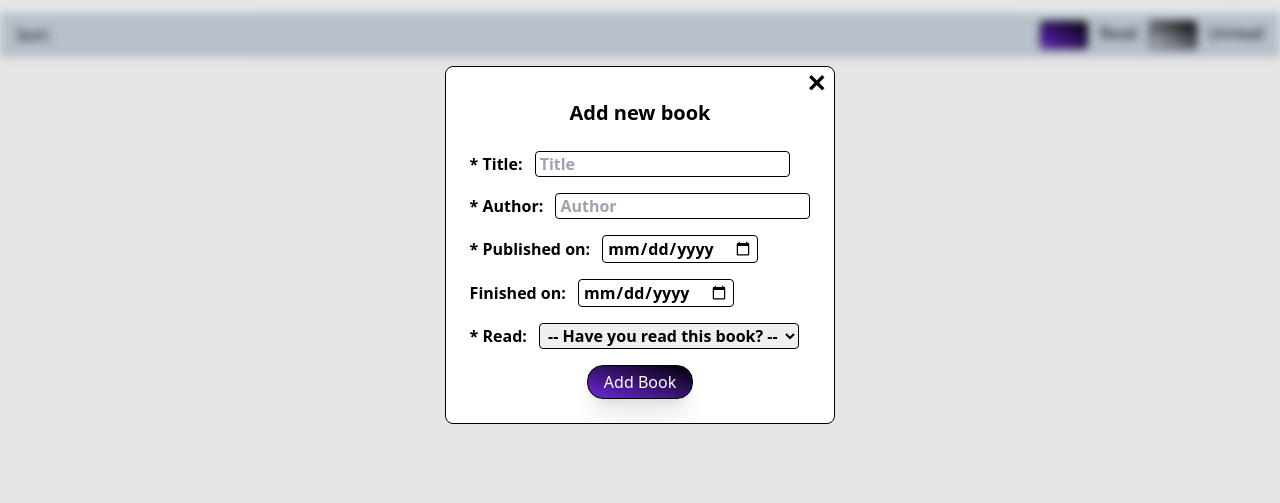
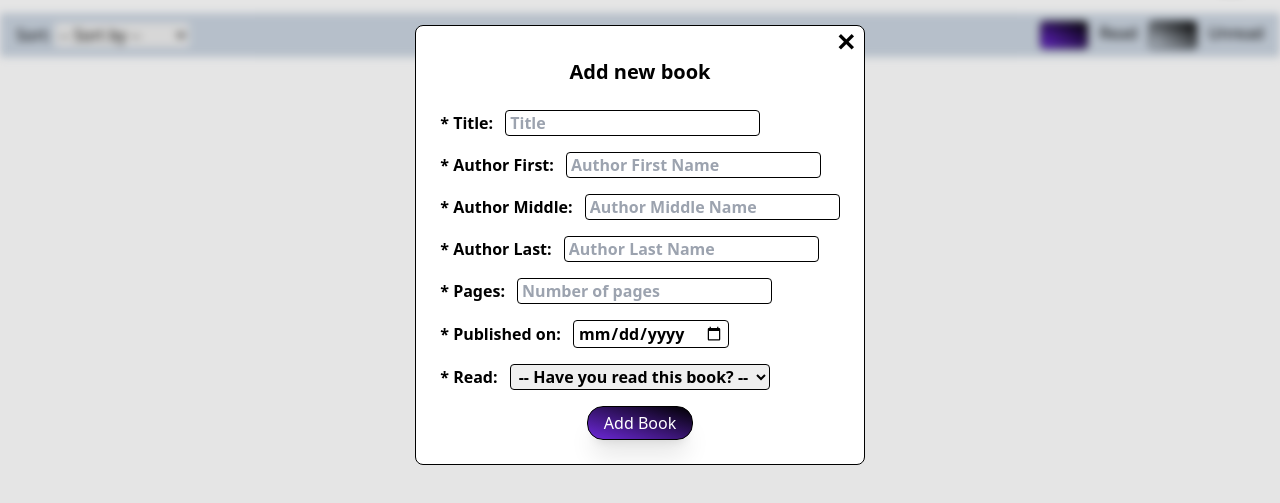
Before and after one commit to AmberlySB/library, a website: page index.html in a window 1280 px wide. Both pictures are taken after a click on the element "library_add". Shown: the part 155-658 px from the top of the page. Drawn offline with nearby package versions, Linux system fonts and the light colour scheme.

Commit message:
Add options for sorting books

```diff
--- a/index.html
+++ b/index.html
@@ -25,9 +25,9 @@
           </p>
           <div class="flex justify-between md:text-xl xl:text-2xl">
             <ul>
-              <li>Books in Library: 0</li>
+              <li>Books in Library: <span id="books-total">0</span></li>
               <li>Read: <span id="books-read">0</span></li>
-              <li id="books-unread">Unread: 0</li>
+              <li>Unread: <span id="books-unread">0</span></li>
             </ul>
             <div class="flex flex-col justify-between">
               <span
@@ -48,7 +48,17 @@
           id="utility-bar"
           class="flex items-center justify-between px-4 py-2 mt-4 bg-slate-300"
         >
-          <p>Sort:</p>
+          <p>
+            Sort:
+            <select name="sort" id="sort" onchange="sortBooks(value)">
+              <option value="">-- Sort by --</option>
+              <option value="title">Title</option>
+              <option value="authorFirst">Author First</option>
+              <option value="authorLast">Author Last</option>
+              <option value="pages">Pages</option>
+              <option value="datePublished">Date Published</option>
+            </select>
+          </p>
           <div class="flex justify-between w-56">
             <div
               class="w-12 border border-black border-solid rounded h-7 bg-gradient-to-tr from-violet-700 to-black"
@@ -89,13 +99,43 @@
               class="px-1 ml-2 border border-black border-solid rounded focus:outline-violet-700"
               required
           /></label>
-          <label for="author" aria-required="true" class="font-semibold"
-            >* Author:
+          <label for="authorFirst" aria-required="true" class="font-semibold"
+            >* Author First:
             <input
               type="text"
-              id="author"
-              name="author"
-              placeholder="Author"
+              id="authorFirst"
+              name="authorFirst"
+              placeholder="Author First Name"
+              class="px-1 ml-2 border border-black border-solid rounded focus:outline-violet-700"
+              required
+          /></label>
+          <label for="authorMiddle" aria-required="true" class="font-semibold"
+            >* Author Middle:
+            <input
+              type="text"
+              id="authorMiddle"
+              name="authorMiddle"
+              placeholder="Author Middle Name"
+              class="px-1 ml-2 border border-black border-solid rounded focus:outline-violet-700"
+              required
+          /></label>
+          <label for="authorLast" aria-required="true" class="font-semibold"
+            >* Author Last:
+            <input
+              type="text"
+              id="authorLast"
+              name="authorLast"
+              placeholder="Author Last Name"
+              class="px-1 ml-2 border border-black border-solid rounded focus:outline-violet-700"
+              required
+          /></label>
+          <label for="pages" aria-required="true" class="font-semibold"
+            >* Pages:
+            <input
+              type="text"
+              id="pages"
+              name="pages"
+              placeholder="Number of pages"
               class="px-1 ml-2 border border-black border-solid rounded focus:outline-violet-700"
               required
           /></label>
@@ -108,15 +148,6 @@
               placeholder="MM/DD/YYYY"
               class="px-1 ml-2 border border-black border-solid rounded focus:outline-violet-700"
               required
-          /></label>
-          <label for="dateFinished" class="font-semibold"
-            >Finished on:
-            <input
-              type="date"
-              id="dateFinished"
-              name="dateFinished"
-              placeholder="MM/DD/YYYY"
-              class="px-1 ml-2 border border-black border-solid rounded focus:outline-violet-700"
           /></label>
           <label for="readStatus" aria-required="true" class="font-semibold"
             >* Read:
--- a/main.js
+++ b/main.js
@@ -2,9 +2,14 @@ const cards = document.getElementById('cards');
 const addBook = document.getElementById('library-add');
 const closeModal = document.getElementById('close-modal');
 const dialog = document.getElementById('dialog');
+const booksTotal = document.getElementById('books-total');
+const booksRead = document.getElementById('books-read');
+const booksUnread = document.getElementById('books-unread');
 const library = [];
 
+let bookCount = 0;
 let readCount = 0;
+let unreadCount = 0;
 
 addBook.addEventListener('click', () => {
   dialog.showModal();
@@ -17,25 +22,55 @@ closeModal.addEventListener('click', () => {
   document.querySelector('body').classList.remove('blur-sm');
 });
 
-function Book(title, author, datePublished, dateFinished, readStatus) {
+function Book(
+  title,
+  authorFirst,
+  authorMiddle,
+  authorLast,
+  pages,
+  datePublished,
+  readStatus
+) {
   {
     this.title = title;
-    this.author = author;
+    this.authorFirst = authorFirst;
+    this.authorMiddle = authorMiddle;
+    this.authorLast = authorLast;
+    this.pages = pages;
     this.datePublished = datePublished;
-    this.dateFinished = dateFinished;
     this.readStatus = readStatus;
+    this.info = function () {
+      const infoStr =
+        this.title +
+        ' by ' +
+        this.authorFirst +
+        ' ' +
+        this.authorMiddle +
+        ' ' +
+        this.authorLast +
+        ' is ' +
+        this.pages +
+        ' pages long, published on ' +
+        this.datePublished;
+      return infoStr;
+    };
   }
 }
 
 function addBookToLibrary() {
   const newBook = new Book(
     title.value,
-    author.value,
+    authorFirst.value,
+    authorMiddle.value,
+    authorLast.value,
+    pages.value,
     datePublished.value,
-    dateFinished.value,
     readStatus.value
   );
+  console.log(newBook.info());
   library.push(newBook);
+  bookCount = library.length;
+  booksTotal.textContent = bookCount;
   createCard();
   displayLibrary();
 }
@@ -52,16 +87,23 @@ function displayLibrary() {
         .appendChild(document.createTextNode(book.title));
       currentElement
         .appendChild(document.createElement('li'))
-        .appendChild(document.createTextNode('By: ' + book.author));
+        .appendChild(
+          document.createTextNode(
+            'By: ' +
+              book.authorFirst +
+              ' ' +
+              book.authorMiddle +
+              ' ' +
+              book.authorLast
+          )
+        );
+      currentElement
+        .appendChild(document.createElement('li'))
+        .appendChild(document.createTextNode('Pages: ' + book.pages));
       currentElement
         .appendChild(document.createElement('li'))
         .appendChild(
           document.createTextNode('Date Published: ' + book.datePublished)
-        );
-      currentElement
-        .appendChild(document.createElement('li'))
-        .appendChild(
-          document.createTextNode('Date Finished: ' + book.dateFinished)
         );
       book.display = true;
       const inputLabel = document.createElement('label');
@@ -107,9 +149,8 @@ function displayLibrary() {
       );
       currentElement.appendChild(inputToggle);
       currentElement.appendChild(inputLabel);
-      if (book.readStatus === true) {
+      if (book.readStatus === 'true') {
         document.getElementById(`toggle-read-${[index]}`).checked = true;
-        console.log(index);
       }
     }
   });
@@ -147,28 +188,120 @@ function createId() {
     card.setAttribute('id', `book-${[index]}`)
   );
   const bookList = document.querySelectorAll('#cards > div > ul');
-  console.log(bookList);
   bookList.forEach((list, index) => list.setAttribute('id', `list-${[index]}`));
 }
 
 function toggleCard() {
-  const booksRead = document.getElementById('books-read');
-  const booksUnread = document.getElementById('books-unread');
+  const checkedCount = [];
   library.forEach((book, index) => {
     const currentElement = document.getElementById(`toggle-read-${[index]}`);
     const currentBook = document.getElementById(`book-${[index]}`);
     if (currentElement.checked) {
+      checkedCount.push(currentElement);
       currentBook.classList.remove('from-slate-300');
       currentBook.classList.add('from-violet-700');
-      console.log('checked: ', readCount);
-      readCount = readCount + 1;
-      booksRead.textContent = readCount;
     } else {
       currentBook.classList.remove('from-violet-700');
       currentBook.classList.add('from-slate-300');
-      console.log('unchecked: ', readCount);
-      readCount = readCount - 1;
-      booksRead.textContent = readCount;
     }
   });
+  readCount = checkedCount.length;
+  booksRead.textContent = readCount;
+  unreadCount = library.length - checkedCount.length;
+  booksUnread.textContent = unreadCount;
 }
+
+function sortBooks(value) {
+  if (value === 'title') {
+    library.sort(function (a, b) {
+      if (a.title < b.title) {
+        return -1;
+      }
+      if (a.title > b.title) {
+        return 1;
+      }
+      return 0;
+    });
+    library.forEach((book) => {
+      book.display = false;
+    });
+    const divReset = document.querySelectorAll('#cards > div');
+    divReset.forEach((div) => {
+      div.remove();
+      createCard();
+    });
+  } else if (value === 'authorFirst') {
+    library.sort(function (a, b) {
+      if (a.authorFirst < b.authorFirst) {
+        return -1;
+      }
+      if (a.authorFirst > b.authorFirst) {
+        return 1;
+      }
+      return 0;
+    });
+    library.forEach((book) => {
+      book.display = false;
+    });
+    const divReset = document.querySelectorAll('#cards > div');
+    divReset.forEach((div) => {
+      div.remove();
+      createCard();
+    });
+  } else if (value === 'authorLast') {
+    library.sort(function (a, b) {
+      if (a.authorLast < b.authorLast) {
+        return -1;
+      }
+      if (a.authorLast > b.authorLast) {
+        return 1;
+      }
+      return 0;
+    });
+    library.forEach((book) => {
+      book.display = false;
+    });
+    const divReset = document.querySelectorAll('#cards > div');
+    divReset.forEach((div) => {
+      div.remove();
+      createCard();
+    });
+  } else if (value === 'pages') {
+    library.sort(function (a, b) {
+      if (a.pages < b.pages) {
+        return -1;
+      }
+      if (a.pages > b.pages) {
+        return 1;
+      }
+      return 0;
+    });
+    library.forEach((book) => {
+      book.display = false;
+    });
+    const divReset = document.querySelectorAll('#cards > div');
+    divReset.forEach((div) => {
+      div.remove();
+      createCard();
+    });
+  } else if (value === 'datePublished') {
+    library.sort(function (a, b) {
+      if (a.datePublished < b.datePublished) {
+        return -1;
+      }
+      if (a.datePublished > b.datePublished) {
+        return 1;
+      }
+      return 0;
+    });
+    library.forEach((book) => {
+      book.display = false;
+    });
+    const divReset = document.querySelectorAll('#cards > div');
+    divReset.forEach((div) => {
+      div.remove();
+      createCard();
+    });
+  }
+  displayLibrary();
+}
```
Also changed, not shown: css/main.css.
